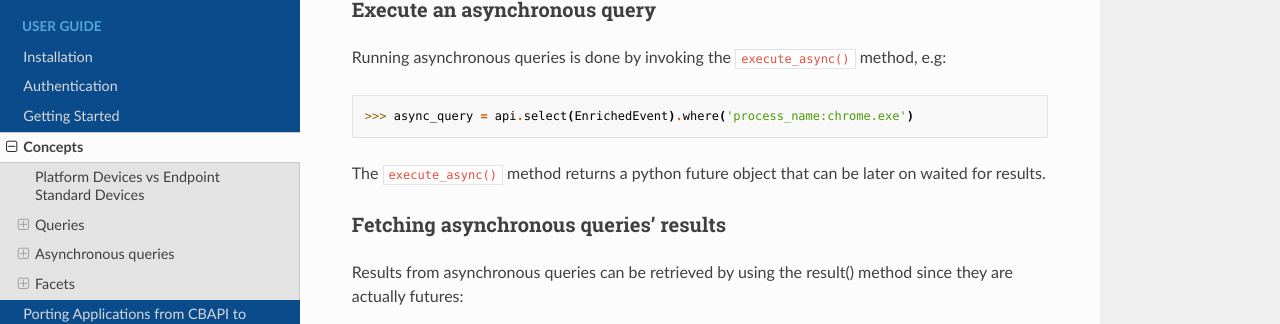
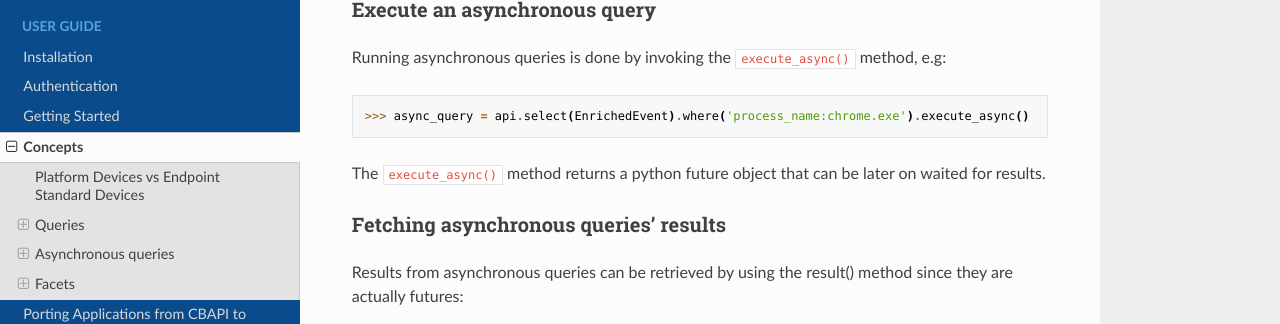
Before and after one commit to carbonblack/carbon-black-cloud-sdk-python, a Sphinx documentation site: the page built from docs/concepts.rst, in a window 1280 px wide and 900 px high, scrolled down 5577 px. Shown: the part 151-475 px from the top of the window. Built offline with Sphinx 7.4.7 and the Read the Docs theme 2.0.0, drawn with Linux system fonts in a browser that asks for light colours.

Commit message:
Added missing method

```diff
--- a/docs/concepts.rst
+++ b/docs/concepts.rst
@@ -284,7 +284,7 @@ Execute an asynchronous query
 
 Running asynchronous queries is done by invoking the ``execute_async()`` method, e.g:
 
-  >>> async_query = api.select(EnrichedEvent).where('process_name:chrome.exe')
+  >>> async_query = api.select(EnrichedEvent).where('process_name:chrome.exe').execute_async()
 
 The ``execute_async()`` method returns a python future object that can be later on waited for results.
 
```
